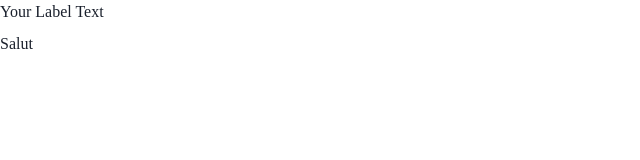
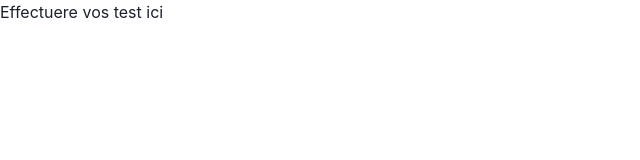
Before and after one commit to AfricaBank/Front_End, a React (Vite) app: page / in a window 1280 px wide. Shown: the top 160 px of the page, without its empty margins (0-640 px from the left). Built offline with nearby package versions, Linux system fonts and the light colour scheme.

Commit message:
Adding style for default Text

```diff
--- a/src/App.tsx
+++ b/src/App.tsx
@@ -1,15 +1,7 @@
-import { Box, Text, FormLabel } from "@chakra-ui/react";
-import { defaultLabelStyles } from "../src/theme/style";
+import { Box } from "@chakra-ui/react";
 
 function App() {
-  return (
-    <Box>
-      <FormLabel style={defaultLabelStyles.FormLabel.baseStyle}>
-        Your Label Text
-      </FormLabel>
-      <Text style={defaultLabelStyles.FormLabel.baseStyle}>Salut</Text>
-    </Box>
-  );
+  return <Box>Effectuere vos test ici</Box>;
 }
 
 export default App;
```
